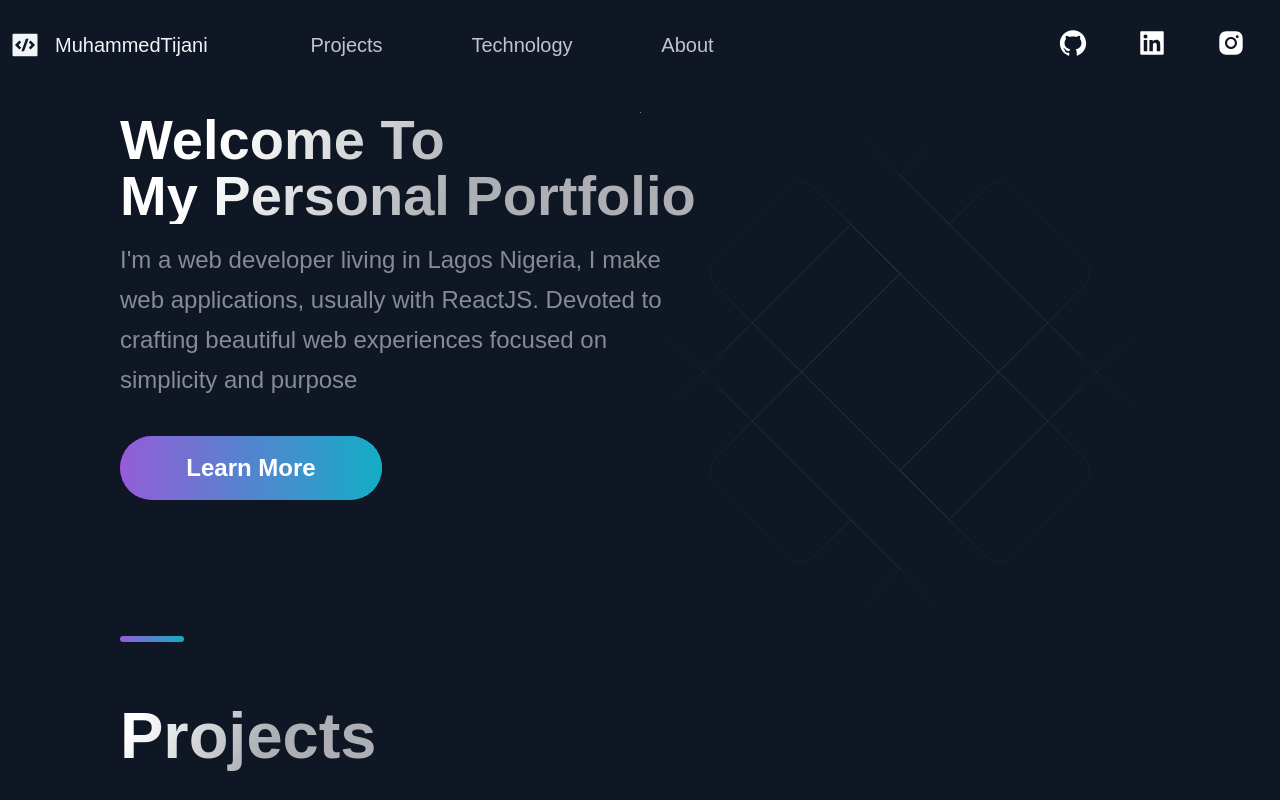
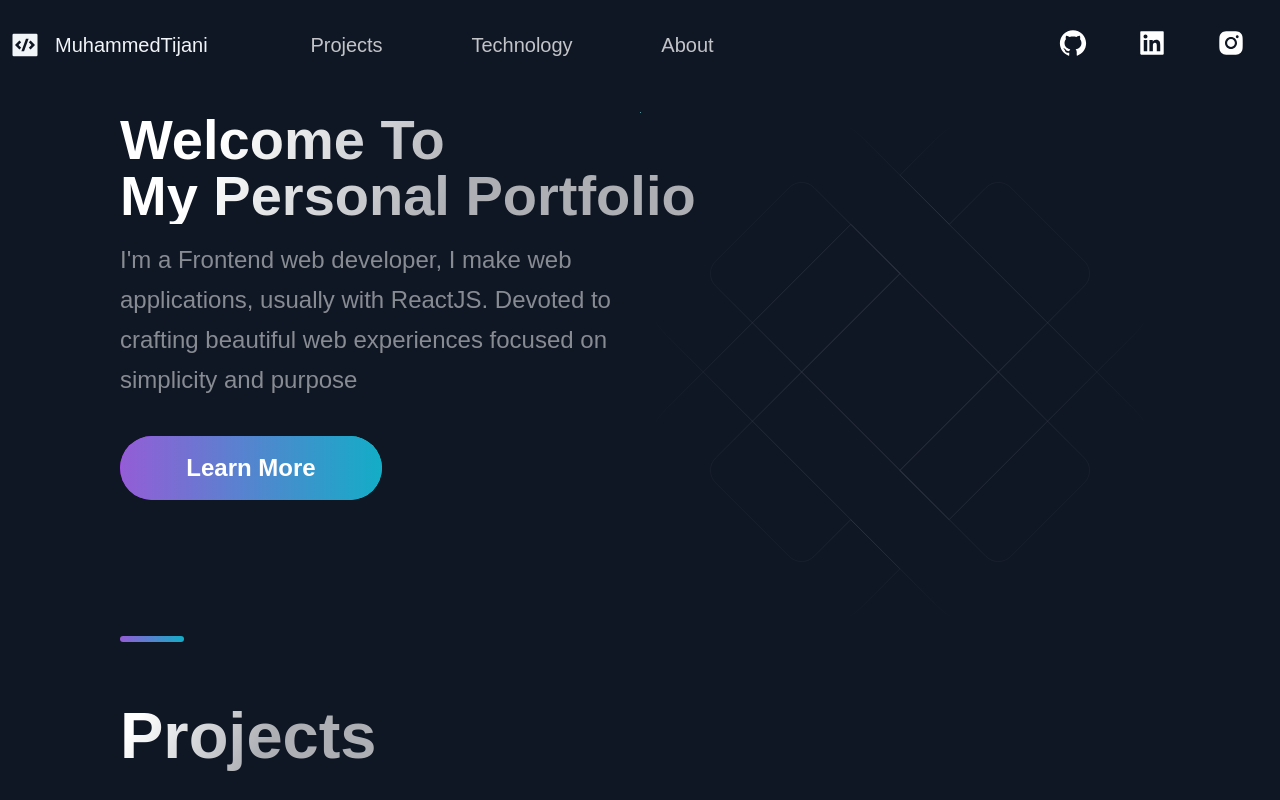
Before and after one commit to muhammedtijani/portfolio, a React (Create React App) app: page / in a window 1280 px wide. Shown: the top 800 px of the page. Built offline with nearby package versions, Linux system fonts and the light colour scheme.

Commit message:
updates on hero and about

```diff
--- a/src/components/Acomplished/Acomplishment.jsx
+++ b/src/components/Acomplished/Acomplishment.jsx
@@ -2,10 +2,10 @@ import { Section, SectionTitle, Divider } from "../../AppStyles";
 import { Box, Boxes, BoxNum, BoxText } from "./AcomplishmentStyles";
 
 const data = [
-  { number: 20, text: "Open Source Projects" },
-  { number: 200, text: "Students" },
-  { number: 900, text: "Github Followers" },
-  { number: 2000, text: "Github Starts" },
+  { number: 10, text: "Open Source Projects" },
+  { number: 50, text: "Students" },
+  { number: 100, text: "Github Followers" },
+  { number: 200, text: "Github Starts" },
 ];
 
 const Acomplishment = () => {
--- a/src/components/Hero/Hero.jsx
+++ b/src/components/Hero/Hero.jsx
@@ -11,9 +11,9 @@ const Hero = (props) => {
           My Personal Portfolio
         </SectionTitle>
         <SectionText>
-          I'm a web developer living in Lagos Nigeria, I make web applications,
-          usually with ReactJS. Devoted to crafting beautiful web experiences
-          focused on simplicity and purpose
+          I'm a Frontend web developer, I make web applications, usually with
+          ReactJS. Devoted to crafting beautiful web experiences focused on
+          simplicity and purpose
         </SectionText>
         <Button>Learn More</Button>
       </Wrapper>
--- a/src/components/TimeLine/TimeLine.jsx
+++ b/src/components/TimeLine/TimeLine.jsx
@@ -62,9 +62,9 @@ const TimeLine = () => {
       <br />
       <SectionTitle>About Me</SectionTitle>
       <SectionText>
-        I'm a web developer living in Lagos Nigeria, I make web applications,
-        usually with REACT JS. Devoted to crafting beautiful web experiences
-        focused on simplicity and purpose
+        I'm a Frontend web developer, I make web applications, usually with
+        REACT JS. Devoted to crafting beautiful web experiences focused on
+        simplicity and purpose
       </SectionText>
       <CarouselContainer ref={carouselRef} onScroll={handleScroll}>
         <>
```
